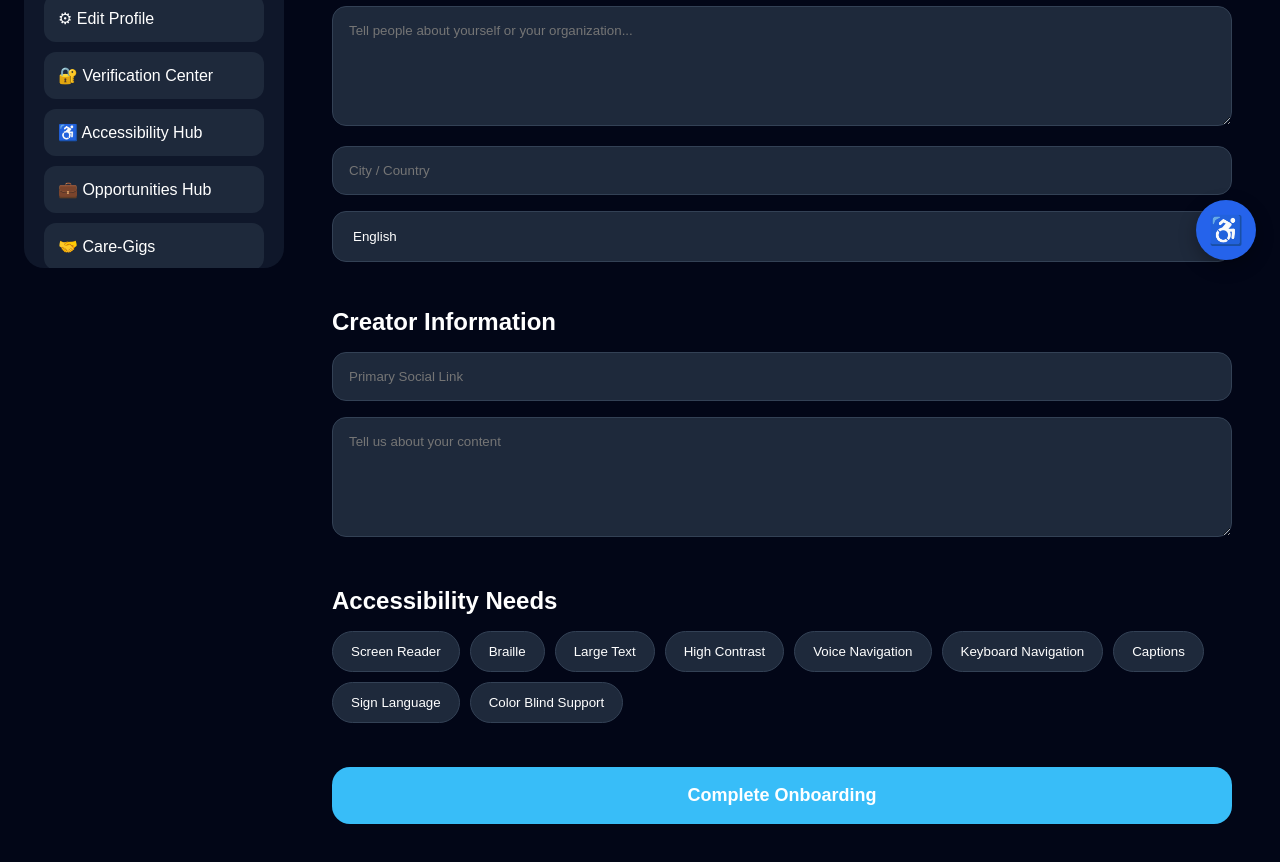
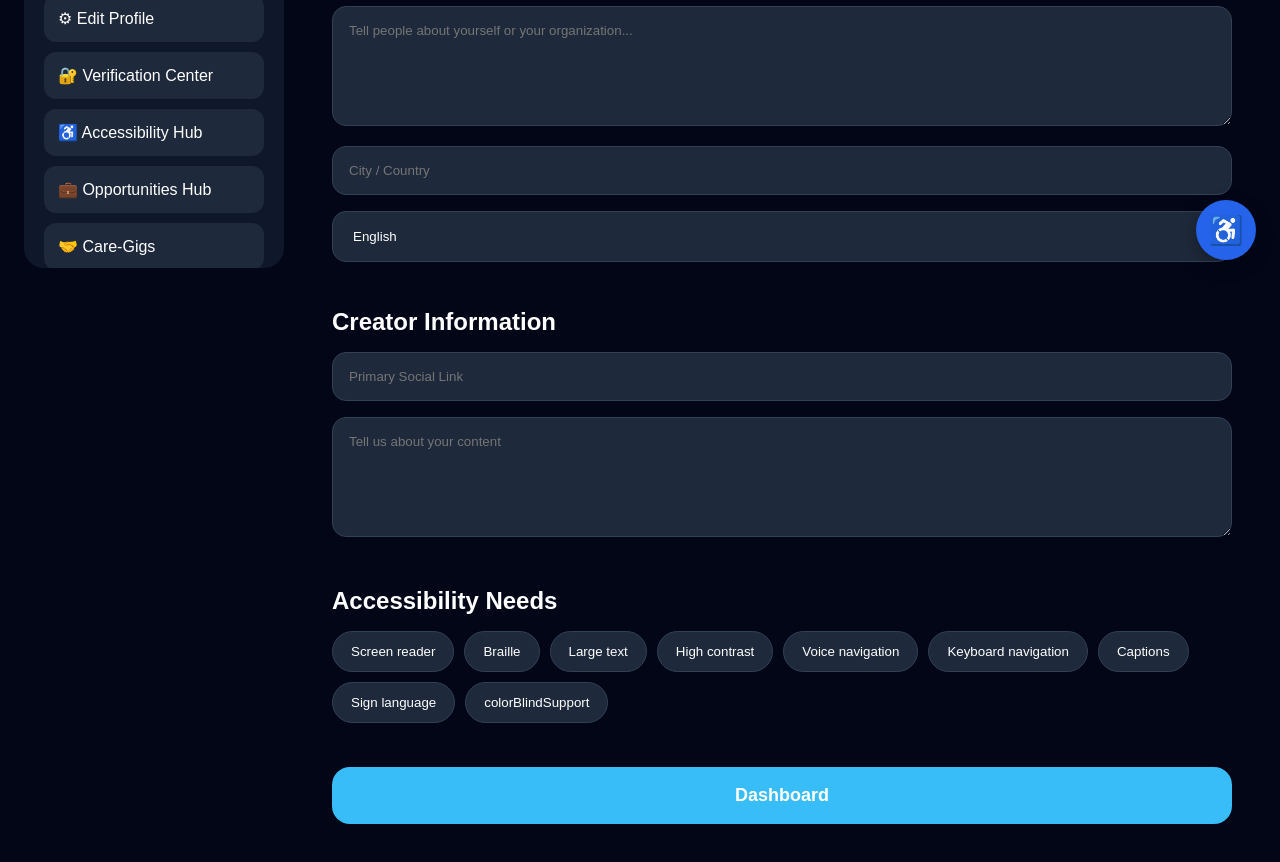
Before and after one commit to inclurah-png/inclura-web, a React (Vite) app: page /onboarding in a window 1280 px wide. Shown: the part 516-1378 px from the top of the page. Built offline with nearby package versions, Linux system fonts and the light colour scheme; no server answers.

Commit message:
Localize onboarding accessibility needs with selected language

```diff
--- a/src/pages/Onboarding.jsx
+++ b/src/pages/Onboarding.jsx
@@ -1,5 +1,6 @@
 import { useState, useEffect, useMemo } from "react";
 import { useNavigate } from "react-router-dom";
+import { useTranslation } from "react-i18next";
 
 import DashboardLayout from "../components/DashboardLayout";
 
@@ -17,6 +18,7 @@ import { VERIFICATION_PLANS } from "../config";
 
 function Onboarding() {
   const navigate = useNavigate();
+  const { t, i18n } = useTranslation();
 
   const categories = useMemo(
     () => Object.keys(VERIFICATION_PLANS),
@@ -24,15 +26,15 @@ function Onboarding() {
   );
 
   const availableAccessibilityNeeds = [
-    "Screen Reader",
-    "Braille",
-    "Large Text",
-    "High Contrast",
-    "Voice Navigation",
-    "Keyboard Navigation",
-    "Captions",
-    "Sign Language",
-    "Color Blind Support",
+    { value: "Screen Reader", label: t("screenReader") },
+    { value: "Braille", label: t("braille") },
+    { value: "Large Text", label: t("largeText") },
+    { value: "High Contrast", label: t("highContrast") },
+    { value: "Voice Navigation", label: t("voiceNavigation") },
+    { value: "Keyboard Navigation", label: t("keyboardNavigation") },
+    { value: "Captions", label: t("captions") },
+    { value: "Sign Language", label: t("signLanguage") },
+    { value: "Color Blind Support", label: t("colorBlindSupport") },
   ];
 
   const [accountType, setAccountType] =
@@ -108,9 +110,26 @@ function Onboarding() {
         data.location || ""
       );
 
-      setLanguage(
-        data.language || "English"
-      );
+      const savedLanguage = data.language || "English";
+      setLanguage(savedLanguage);
+
+      const languageCodeMap = {
+        English: "en",
+        French: "fr",
+        Spanish: "es",
+        Arabic: "ar",
+        Portuguese: "pt",
+        Swahili: "sw",
+        "Yorùbá": "yo",
+        Yoruba: "yo",
+        Igbo: "ig",
+        Hausa: "ha",
+      };
+
+      const savedLanguageCode = languageCodeMap[savedLanguage];
+      if (savedLanguageCode && i18n.language !== savedLanguageCode) {
+        await i18n.changeLanguage(savedLanguageCode);
+      }
 
       setInterests(
         data.interests || []
@@ -353,22 +372,38 @@ function Onboarding() {
 
         <select
           value={language}
-          onChange={(e) =>
-            setLanguage(
-              e.target.value
-            )
-          }
+          onChange={(e) => {
+            const selectedLanguage = e.target.value;
+            setLanguage(selectedLanguage);
+
+            const languageCodeMap = {
+              English: "en",
+              French: "fr",
+              Spanish: "es",
+              Arabic: "ar",
+              Portuguese: "pt",
+              Swahili: "sw",
+              "Yorùbá": "yo",
+              Igbo: "ig",
+              Hausa: "ha",
+            };
+
+            const selectedCode = languageCodeMap[selectedLanguage];
+            if (selectedCode) {
+              i18n.changeLanguage(selectedCode);
+            }
+          }}
           style={inputStyle}
         >
-          <option>English</option>
-          <option>French</option>
-          <option>Spanish</option>
-          <option>Arabic</option>
-          <option>Portuguese</option>
-          <option>Swahili</option>
-          <option>Yorùbá</option>
-          <option>Igbo</option>
-          <option>Hausa</option>
+          <option value="English">English</option>
+          <option value="French">Français</option>
+          <option value="Spanish">Español</option>
+          <option value="Arabic">العربية</option>
+          <option value="Portuguese">Português</option>
+          <option value="Swahili">Kiswahili</option>
+          <option value="Yorùbá">Yorùbá</option>
+          <option value="Igbo">Igbo</option>
+          <option value="Hausa">Hausa</option>
         </select>
                 {verificationCategory ===
           "creator" && (
@@ -444,7 +479,7 @@ function Onboarding() {
             marginBottom: "16px",
           }}
         >
-          Accessibility Needs
+          {t("accessibilityNeeds")}
         </h2>
 
         <div
@@ -458,11 +493,12 @@ function Onboarding() {
           {availableAccessibilityNeeds.map(
             (need) => (
               <button
-                key={need}
+                key={need.value}
                 type="button"
+                aria-pressed={accessibilityNeeds.includes(need.value)}
                 onClick={() =>
                   toggleAccessibilityNeed(
-                    need
+                    need.value
                   )
                 }
                 style={{
@@ -470,13 +506,13 @@ function Onboarding() {
                   borderRadius: "30px",
                   border:
                     accessibilityNeeds.includes(
-                      need
+                      need.value
                     )
                       ? "2px solid #22c55e"
                       : "1px solid #334155",
                   background:
                     accessibilityNeeds.includes(
-                      need
+                      need.value
                     )
                       ? "#14532d"
                       : "#1e293b",
@@ -484,7 +520,7 @@ function Onboarding() {
                   cursor: "pointer",
                 }}
               >
-                {need}
+                {need.label}
               </button>
             )
           )}
@@ -504,7 +540,7 @@ function Onboarding() {
             marginTop: "20px",
           }}
         >
-          Complete Onboarding
+          {t("returnDashboard")}
         </button>
       </div>
     </DashboardLayout>
```
